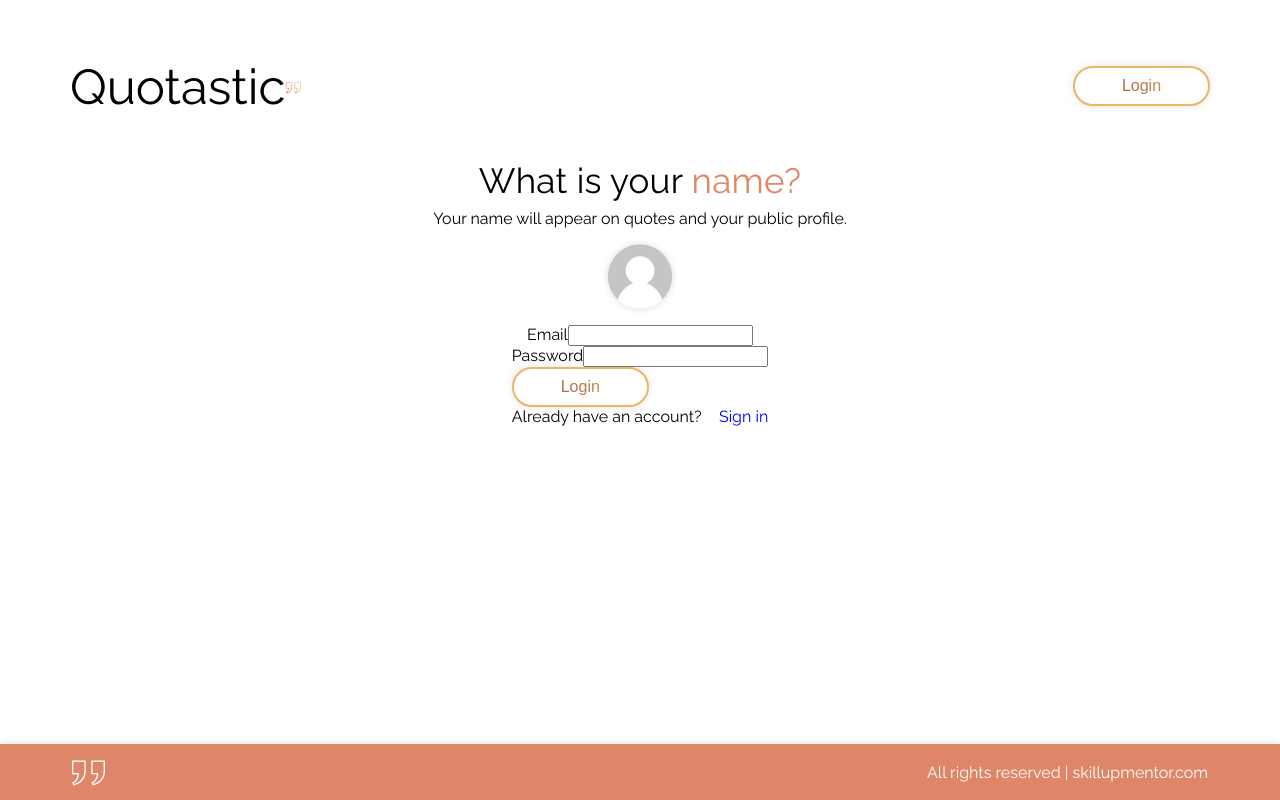
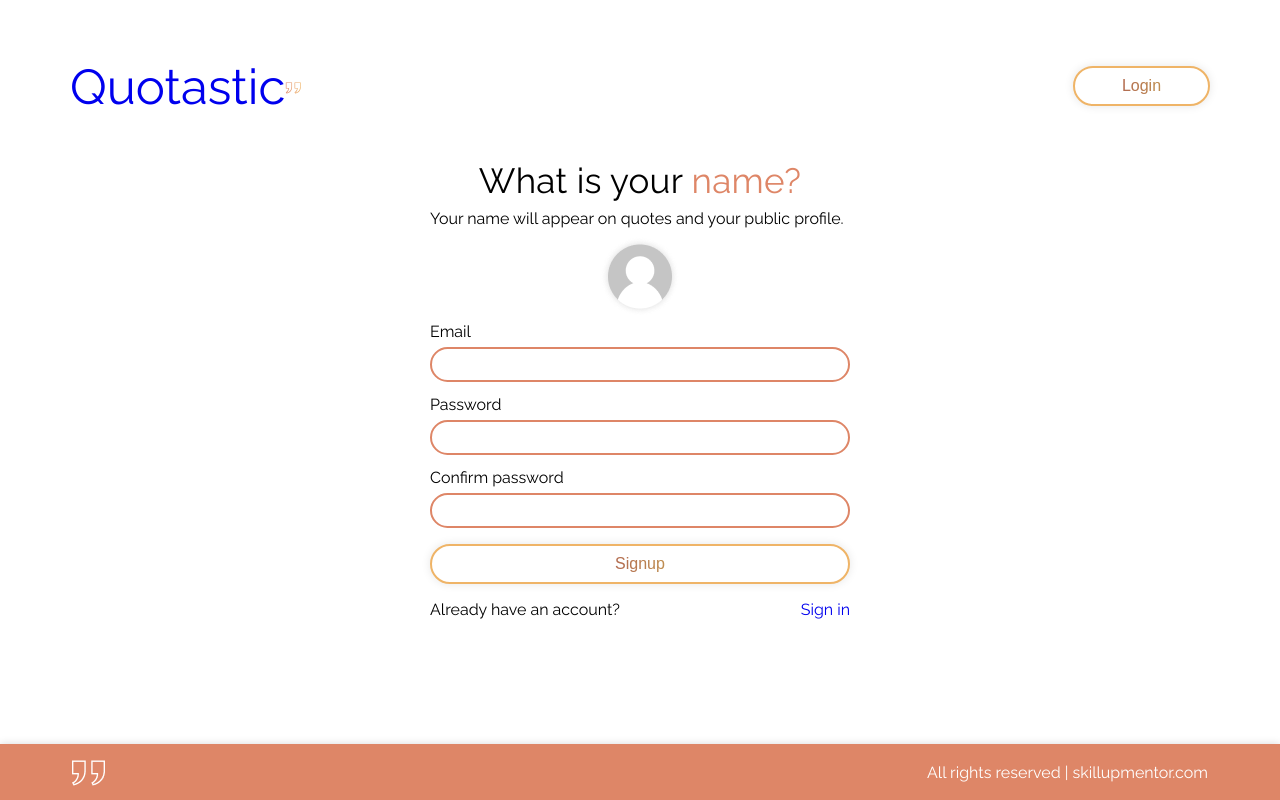
Before and after one commit to urosmeh/user-quotes-frontend, a React (Create React App) app: page /signup in a window 1280 px wide. Built offline with nearby package versions, Linux system fonts and the light colour scheme.

Commit message:
Signup page + fixes

```diff
--- a/src/components/layouts/footer/Footer.module.css
+++ b/src/components/layouts/footer/Footer.module.css
@@ -7,6 +7,7 @@
   right: 0px;
   box-shadow: 0px 0px 8px rgba(0, 0, 0, 0.15);
   height: 56px;
+  z-index: 15;
 }
 
 .footer-content {
--- a/src/components/layouts/navbar/Navbar.module.css
+++ b/src/components/layouts/navbar/Navbar.module.css
@@ -14,3 +14,12 @@
   display: flex;
   gap: 31px;
 }
+
+.home-link {
+  text-decoration: none;
+  /* color: black; */
+}
+
+.home-link:visited {
+  color: inherit;
+}
--- a/src/components/layouts/navbar/Navbar.tsx
+++ b/src/components/layouts/navbar/Navbar.tsx
@@ -22,12 +22,14 @@ export const Navbar: React.FC = () => {
     <>
       <header className={classes.header}>
         <div>
+          <Link to="/" className={classes["home-link"]}>
             <h3>
               Quotastic
               <span className={qclasses["quote-vector"]}>
                 <Quote />
               </span>
             </h3>
+          </Link>
         </div>
 
         <div className={classes["buttons-container"]}>
--- a/src/components/pages/auth/LoginPage.module.css
+++ b/src/components/pages/auth/LoginPage.module.css
@@ -1,24 +1,20 @@
-.container {
+.content {
   display: flex;
   flex-direction: column;
-  gap: 16px;
-  position: absolute;
-  top: 151px;
-  left: 35.42%;
-  height: 351px;
-  width: 420px;
-  right: 35.42%;
   justify-content: center;
   align-items: center;
+  padding: 0px;
+  gap: 8px;
+  width: 100%;
 }
 
 .form-wrapper {
+  width: 420px;
   display: flex;
   flex-direction: column;
-  gap: 16px;
+  gap: 8px;
   align-items: flex-start;
   justify-content: flex-start;
-  width: 100%;
 }
 
 .form-wrapper > form {
@@ -71,7 +67,6 @@
   border-color: #df4759;
 }
 
-
 .response-error {
   color: red;
 }
--- a/src/components/pages/auth/LoginPage.tsx
+++ b/src/components/pages/auth/LoginPage.tsx
@@ -6,6 +6,7 @@ import { useLoginErrors } from "../../../hooks/useLoginErrors";
 import { Button } from "../../ui/Button";
 import classes from "./LoginPage.module.css";
 import { AuthFormAlt } from "./AuthFormAlt";
+import { AuthHeader } from "../../ui/AuthHeader";
 
 export const LoginPage: React.FC = () => {
   const dispatch = useDispatch();
@@ -76,17 +77,13 @@ export const LoginPage: React.FC = () => {
   };
 
   return (
-    <div className={classes.container}>
-      <div>
-        <h4>
-          Welcome <span className="orange">back!</span>
-        </h4>
-      </div>
-      <div>
-        Thank you for coming back. Hope you have a good day and inspire others.
-      </div>
-
+    <div className={classes.content}>
       <div className={classes["form-wrapper"]}>
+        <AuthHeader
+          header="Welcome back!"
+          subtitle="Thank you for coming back. Hope you have a good day and inspire
+        others."
+        />
         {statusMessage && (
           <div className={classes["response-error"]}>{statusMessage}</div>
         )}
@@ -116,7 +113,11 @@ export const LoginPage: React.FC = () => {
               onClickHandler={(e) => onLogin(e)}
             ></Button>
           </div>
-          <AuthFormAlt text="Don't have an account?" path="/signup" linkText="Sign up" />
+          <AuthFormAlt
+            text="Don't have an account?"
+            path="/signup"
+            linkText="Sign up"
+          />
         </form>
       </div>
     </div>
--- a/src/components/pages/auth/SignupPage.module.css
+++ b/src/components/pages/auth/SignupPage.module.css
@@ -11,3 +11,70 @@
 .content p {
   margin: 0;
 }
+
+.form-wrapper {
+  width: 420px;
+  display: flex;
+  flex-direction: column;
+  gap: 8px;
+  align-items: flex-start;
+  justify-content: flex-start;
+}
+
+.form-wrapper > form {
+  width: 100%;
+  display: flex;
+  flex-direction: column;
+  gap: 16px;
+}
+
+img {
+  align-self: center;
+}
+
+.input-item {
+  display: flex;
+  gap: 8px;
+  flex-direction: column;
+  align-items: flex-start;
+}
+
+.input-item > input {
+  border: 2px solid #de8667;
+  border-radius: 32px;
+  padding: 8px 30px 8px 24px;
+  width: 100%;
+  -webkit-box-sizing: border-box; /* Safari/Chrome, other WebKit */
+  -moz-box-sizing: border-box; /* Firefox, other Gecko */
+  box-sizing: border-box; /* Opera/IE 8+ */
+}
+
+/* .input-item > input:focus-visible {
+  all: inherit;
+} */
+
+.input-item > label {
+  font-weight: 500;
+  height: 14px;
+  line-height: 14px;
+}
+
+.input-item > button {
+  width: 100%;
+}
+
+.input-item input:focus-visible {
+  outline: none;
+}
+
+.input-item input:focus {
+  outline: none;
+}
+
+.input-item input.error {
+  border-color: #df4759;
+}
+
+.response-error {
+  color: red;
+}
--- a/src/components/pages/auth/SignupPage.tsx
+++ b/src/components/pages/auth/SignupPage.tsx
@@ -3,35 +3,102 @@ import classes from "./SignupPage.module.css";
 import signupAvatar from "../../../assets/img/uploadAvatar.png";
 import { Button } from "../../ui/Button";
 import { AuthFormAlt } from "./AuthFormAlt";
+import { useLoginMutation, useSignupMutation, saveLogin } from "../../../store";
+import { ChangeEvent, useEffect, useState } from "react";
+import { useDispatch } from "react-redux";
 
 export const SignupPage = () => {
+  const [signup, { isSuccess }] = useSignupMutation();
+  const [login, { isLoading }] = useLoginMutation();
+  const dispatch = useDispatch();
+
+  const [username, setUsername] = useState("");
+  const [password, setPassword] = useState("");
+  const [confPassword, setConfPassword] = useState("");
+
+  const handleSignup = async (e: React.MouseEvent<HTMLElement>) => {
+    e.preventDefault();
+    try {
+      const res = await signup({ username, password }).unwrap();
+      console.log(res);
+      debugger;
+      if (res.username) {
+        const { token, id } = await login({ username, password }).unwrap();
+        dispatch(saveLogin({ token, id }));
+      }
+    } catch (error) {
+      console.log(error);
+    }
+  };
+
+  // const handleLogin = () => {
+  //   login({ username, password });
+  // };
+
+  // useEffect(() => {
+  //   if (isSuccess === true) {
+  //     handleLogin();
+  //   }
+  // }, [isSuccess, handleLogin]);
+
   return (
     <div className={classes.content}>
-      <AuthHeader
-        header="What is your name?"
-        subtitle="Your name will appear on quotes and your public profile."
-      />
-      <img alt="signup-avatar" src={signupAvatar} style={{}}></img>
-      <form>
+      <div className={classes["form-wrapper"]}>
+        <AuthHeader
+          header="What is your name?"
+          subtitle="Your name will appear on quotes and your public profile."
+        />
+        <img alt="signup-avatar" src={signupAvatar}></img>
         <form>
           <div className={classes["input-item"]}>
             <label htmlFor="email">Email</label>
-            <input type="text" id="email"></input>
+            <input
+              type="text"
+              id="email"
+              onChange={(e: ChangeEvent<HTMLInputElement>) =>
+                setUsername(e.target.value)
+              }
+              value={username}
+            ></input>
           </div>
           <div className={classes["input-item"]}>
             <label htmlFor="password">Password</label>
-            <input type="password" id="password"></input>
+            <input
+              type="password"
+              id="password"
+              onChange={(e: ChangeEvent<HTMLInputElement>) =>
+                setPassword(e.target.value)
+              }
+              value={password}
+            ></input>
+          </div>
+          <div className={classes["input-item"]}>
+            <label htmlFor="password">Confirm password</label>
+            <input
+              type="password"
+              id="confPassword"
+              onChange={(e: ChangeEvent<HTMLInputElement>) =>
+                setConfPassword(e.target.value)
+              }
+              value={confPassword}
+            ></input>
           </div>
           <div className={classes["input-item"]}>
             <Button
-              title="Login"
+              title="Signup"
               type="alternative"
-              onClickHandler={() => console.log("test")}
+              onClickHandler={(e: React.MouseEvent<HTMLElement>) =>
+                handleSignup(e)
+              }
             ></Button>
           </div>
-          <AuthFormAlt text="Already have an account?" path="/login" linkText="Sign in"/>
+          <AuthFormAlt
+            text="Already have an account?"
+            path="/login"
+            linkText="Sign in"
+          />
         </form>
-      </form>
+      </div>
     </div>
   );
 };
--- a/src/components/pages/landing-page/LandingPage.module.css
+++ b/src/components/pages/landing-page/LandingPage.module.css
@@ -55,3 +55,8 @@
   display: flex;
   justify-content: center;
 }
+
+.random-quote {
+  display: flex;
+  justify-content: center;
+}
--- a/src/components/pages/landing-page/LandingPage.tsx
+++ b/src/components/pages/landing-page/LandingPage.tsx
@@ -32,7 +32,7 @@ export const LandingPage: React.FC = () => {
           />
           {isLoading && <h4>Loading</h4>}
           {randomQuote && (
-            <div key={randomQuote.id} className={classes.quotes}>
+            <div key={randomQuote.id} className={classes["random-quote"]}>
               <QuoteCard
                 id={randomQuote.id}
                 quote={randomQuote.quote}
@@ -72,10 +72,7 @@ export const LandingPage: React.FC = () => {
                 quotes, and proverbs. Sign up and express yourself.
               </p>
               <Link style={{ textDecoration: "none" }} to="/signup">
-                <Button
-                  title="Sign up"
-                  type="primary"
-                />
+                <Button title="Sign up" type="primary" />
               </Link>
             </div>
             {
@@ -180,6 +177,7 @@ export const LandingPage: React.FC = () => {
               );
             })}
       </div>
+      {!token && (
         <div className={classes.signup}>
           <Link
             style={{
@@ -189,12 +187,10 @@ export const LandingPage: React.FC = () => {
             }}
             to="/signup"
           >
-          <Button
-            title="Sign up to see more"
-            type="alternative"
-          />
+            <Button title="Sign up to see more" type="alternative" />
           </Link>
         </div>
+      )}
     </div>
   );
 };
--- a/src/components/ui/AuthHeader.tsx
+++ b/src/components/ui/AuthHeader.tsx
@@ -10,10 +10,10 @@ export const AuthHeader = ({ header, subtitle }: AuthHeaderProps) => {
 
   return (
     <>
-      <h4>
+      <h4 style={{ alignSelf: "center" }}>
         {black} <span className="orange">{orange}</span>
       </h4>
-      <p>{subtitle}</p>
+      <p style={{ margin: 0 }}>{subtitle}</p>
     </>
   );
 };
--- a/src/store/apis/authApi.ts
+++ b/src/store/apis/authApi.ts
@@ -3,13 +3,23 @@ import { createApi, fetchBaseQuery } from "@reduxjs/toolkit/query/react";
 export type LoginData = {
   username: string;
   password: string;
-}
+};
+
+//todo: add image
+export type SignupData = {
+  username: string;
+  password: string;
+};
+
+export type SignupResponse = {
+  username: string;
+};
 
 export type LoginResponse = {
   id: number;
   username: string;
   token: string;
-}
+};
 
 const authApi = createApi({
   reducerPath: "auth",
@@ -25,12 +35,21 @@ const authApi = createApi({
             url: "/login",
             method: "POST",
             body: user,
-                    }
-                }
+          };
+        },
       }),
-        }
-    }
+      signup: builder.mutation<SignupResponse, SignupData>({
+        query: (user: SignupData) => {
+          return {
+            url: "/signup",
+            method: "POST",
+            body: user,
+          };
+        },
+      }),
+    };
+  },
 });
 
-export const { useLoginMutation } = authApi;
+export const { useLoginMutation, useSignupMutation } = authApi;
 export { authApi };
```
Also changed, not shown: src/store/index.ts (+7 -4 lines). Lines whose indentation alone changed are shown as unchanged.
